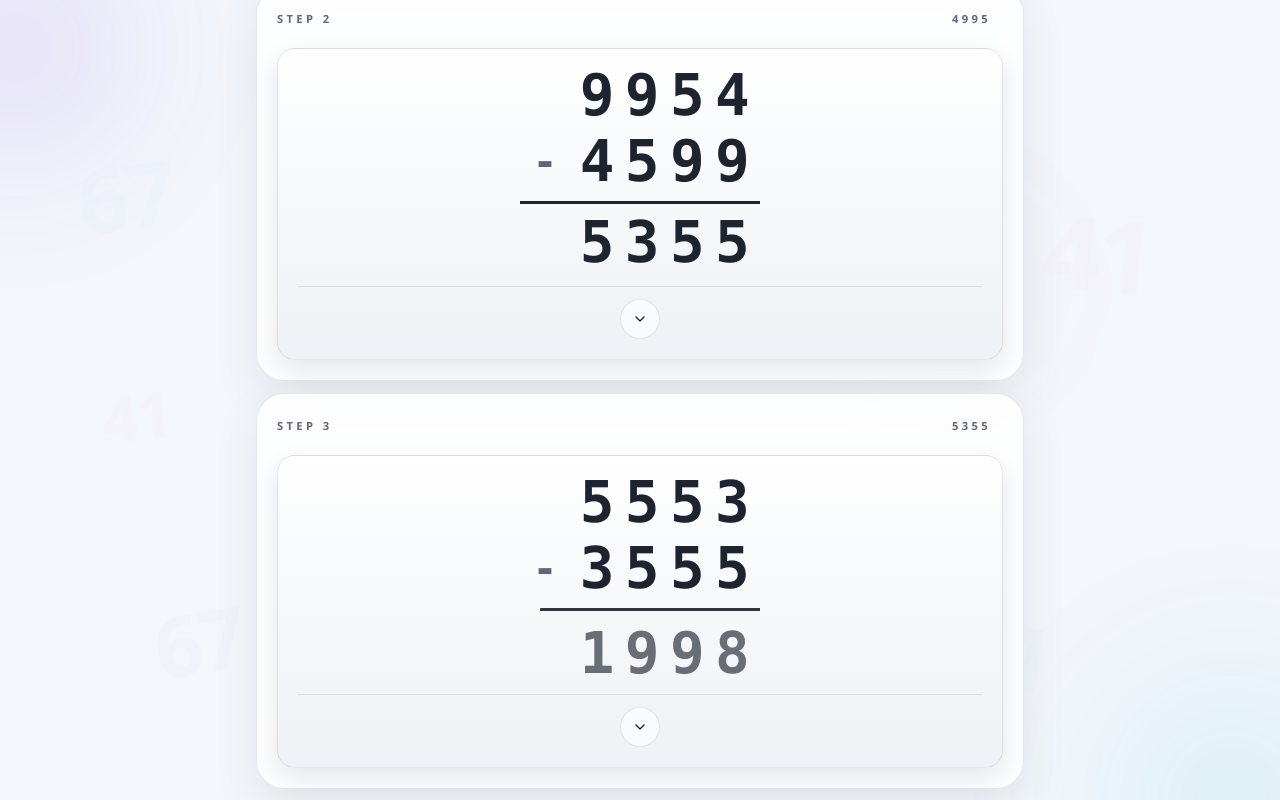
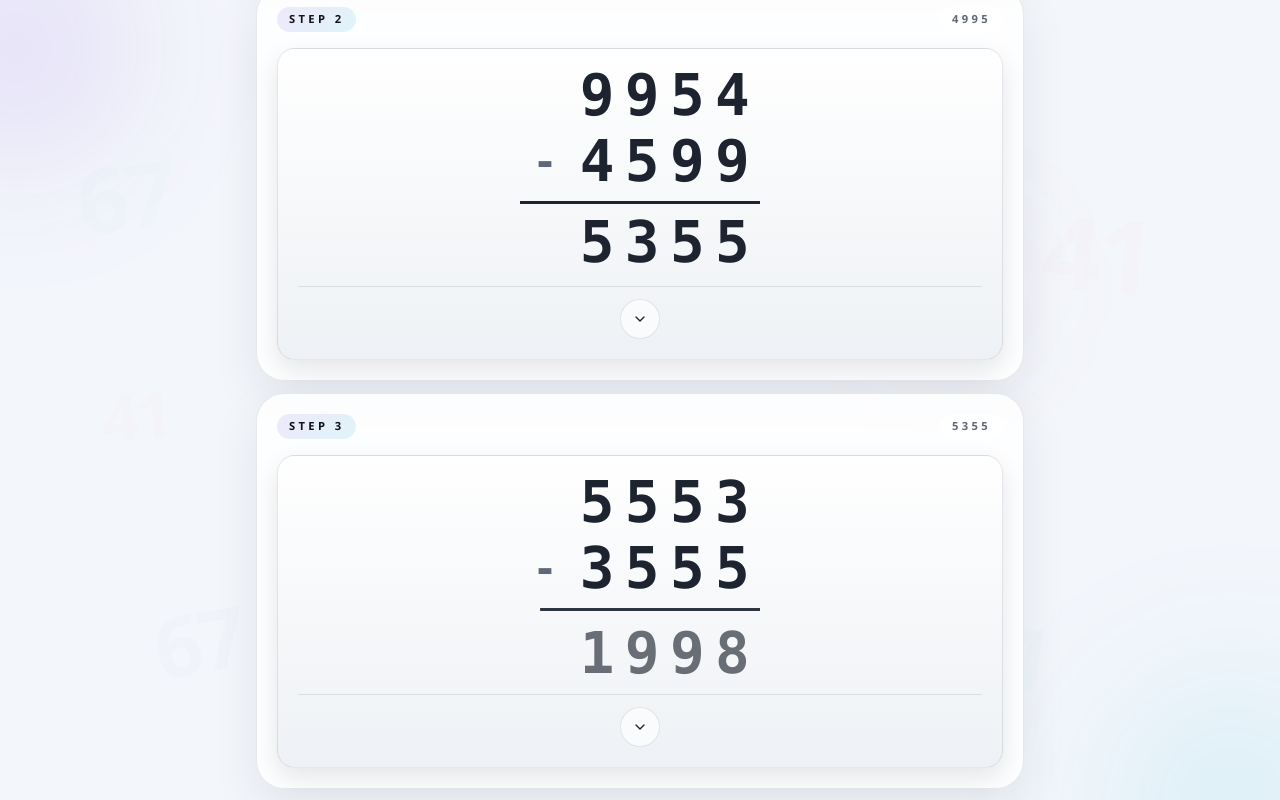
Before and after one commit to IEvangelist/6174, a React (Vite) app: page / in a window 1280 px wide. Both pictures are taken after a click on the button "Random". Shown: the part 1219-2019 px from the top of the page. Built offline with nearby package versions, Linux system fonts and the light colour scheme.

Commit message:
Enhance step header and final result
Co-authored-by: Copilot <223556219+Copilot@users.noreply.github.com>

```diff
--- a/src/components/SequenceStepCard.tsx
+++ b/src/components/SequenceStepCard.tsx
@@ -57,10 +57,14 @@ export const SequenceStepCard = forwardRef<HTMLLIElement, SequenceStepCardProps>
       >
         <div className="glass-panel p-4 sm:p-5">
           <div className="flex items-center justify-between gap-3 text-[0.7rem] font-semibold uppercase tracking-[0.3em] text-[var(--muted)]">
-            <span>Step {step.stepNumber}</span>
+            <span className="rounded-full bg-[linear-gradient(135deg,var(--accent-soft),var(--accent-secondary-soft))] px-3 py-1 text-[var(--heading)]">
+              Step {step.stepNumber}
+            </span>
             <span
               className={`rounded-full px-3 py-1 ${
-                step.reachedConstant ? 'bg-[var(--accent-soft)] text-[var(--heading)]' : ''
+                step.reachedConstant
+                  ? 'bg-[linear-gradient(135deg,var(--accent-soft),var(--accent-tertiary-soft))] text-[var(--heading)]'
+                  : 'bg-[var(--surface-soft)]'
               }`}
             >
               {step.reachedConstant ? '6174' : step.input}
@@ -84,7 +88,13 @@ export const SequenceStepCard = forwardRef<HTMLLIElement, SequenceStepCardProps>
                 variants={ruleVariants}
               />
               <motion.div className="mt-3 flex justify-end" variants={lineVariants}>
-                <span className={step.reachedConstant ? 'text-[var(--accent-strong)]' : ''}>
+                <span
+                  className={
+                    step.reachedConstant
+                      ? 'bg-[linear-gradient(135deg,var(--accent),var(--accent-secondary),var(--accent-tertiary))] bg-clip-text text-transparent drop-shadow-[0_0_18px_var(--accent-soft)]'
+                      : ''
+                  }
+                >
                   {step.result}
                 </span>
               </motion.div>
```
